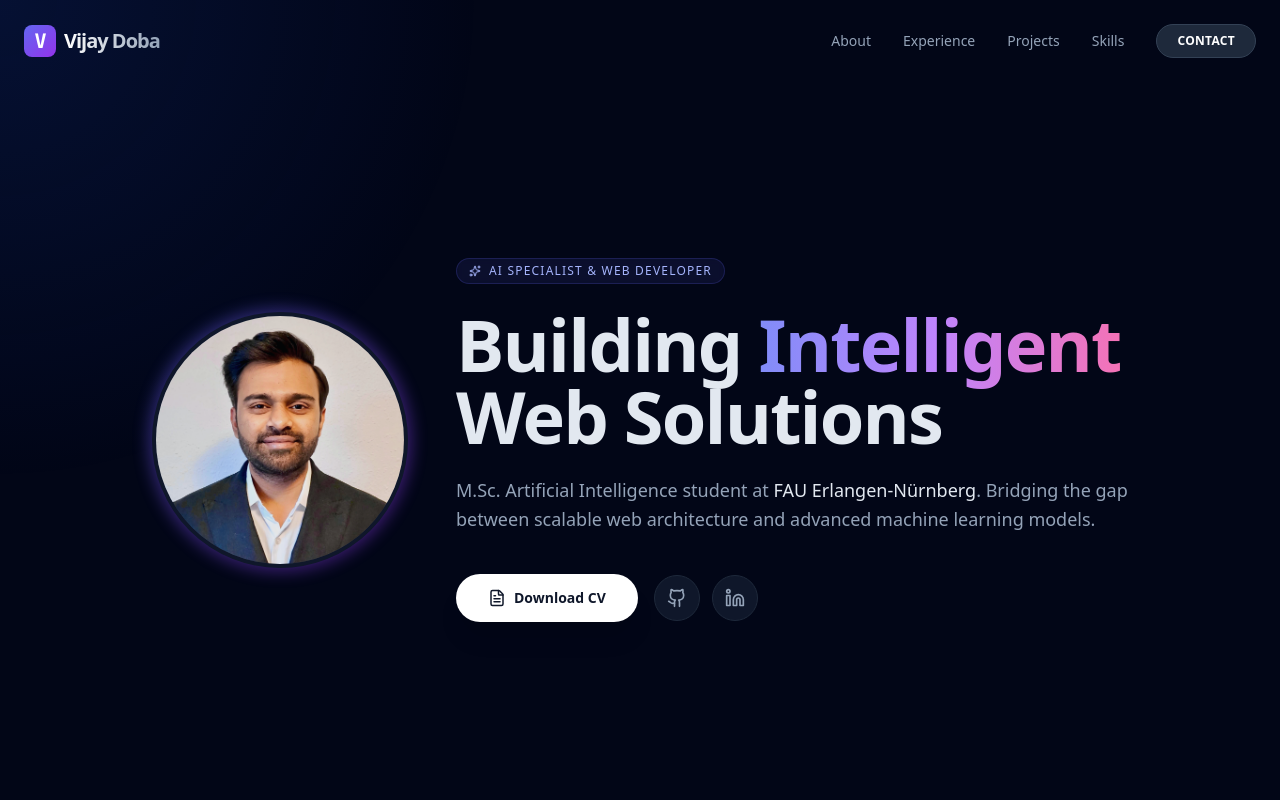
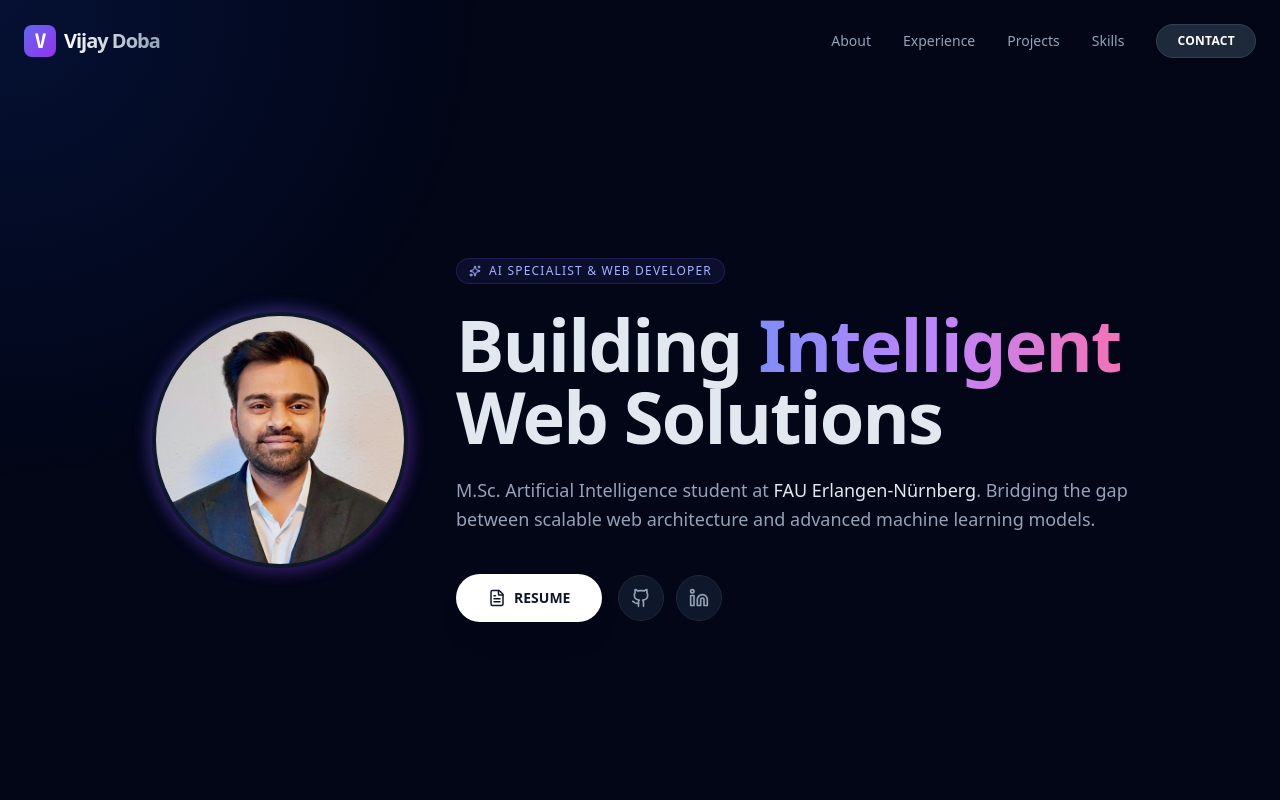
Before and after one commit to vijaydoba/Portfolio, a React (Vite) app: page / in a window 1280 px wide. Shown: the top 800 px of the page. Built offline with nearby package versions, Linux system fonts and the light colour scheme.

Commit message:
Fixed white screen issue

```diff
--- a/src/App.jsx
+++ b/src/App.jsx
@@ -212,7 +212,7 @@ const Portfolio = () => {
                       }`}
                     >
                       {resumeMenuOpen ? <X size={18} /> : <FileText size={18} />}
-                      Download CV
+                      RESUME
                     </button>
 
                     {resumeMenuOpen && (
```
